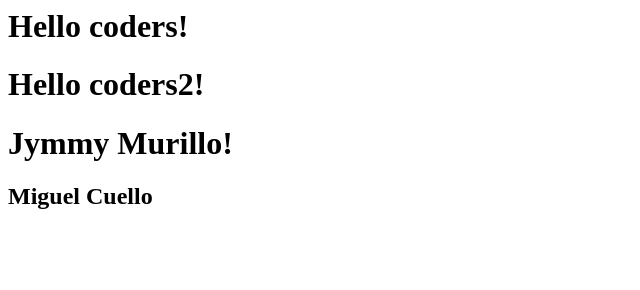
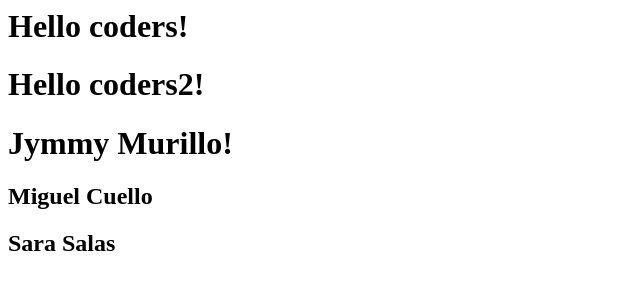
Before and after one commit to migcm06/activityno.1, a plain HTML site: page index.html in a window 1280 px wide. Shown: the whole page, without its empty margins (0-640 px from the left). Drawn offline with Linux system fonts and the light colour scheme.

Commit message:
another commit

```diff
--- a/index.html
+++ b/index.html
@@ -3,4 +3,5 @@
   <h1>Hello coders2!</h1>
   <h1>Jymmy Murillo!</h1>
   <h2>Miguel Cuello</h2>
+  <h2>Sara Salas</h2>
 </html>
```
